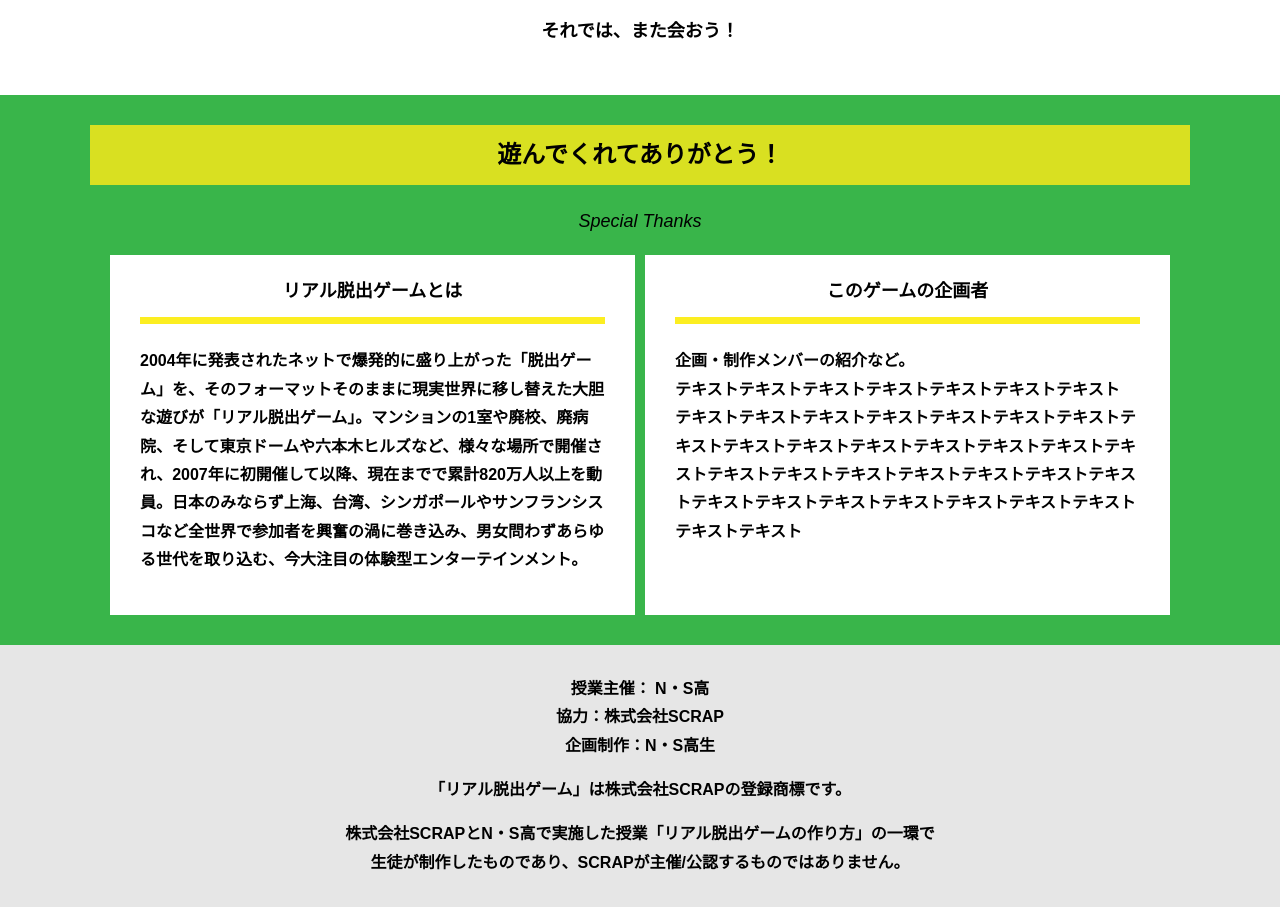
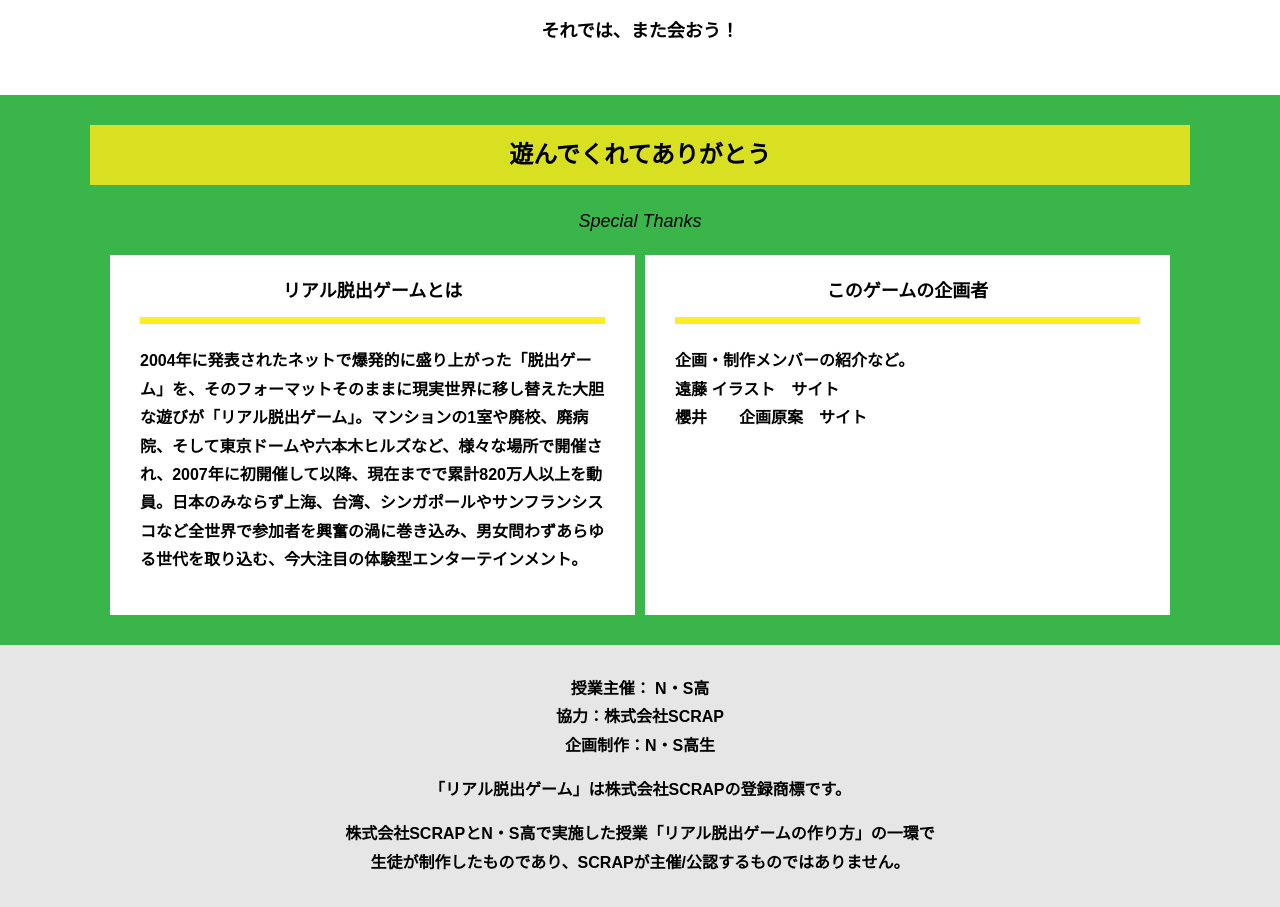
Before and after one commit to adcb123/alfa-ocha-10, a plain HTML site: page final.html in a window 1280 px wide. Shown: the part 1374-2281 px from the top of the page. Drawn offline with Linux system fonts and the light colour scheme.

Commit message:
Update final.html

```diff
--- a/final.html
+++ b/final.html
@@ -52,7 +52,7 @@ Youtube貼り付けここまで-->
     </section>
     <section class="section bg-color--keycolor">
       <div class="container">
-        <h2 class="section-title">遊んでくれてありがとう！</h2>
+        <h2 class="section-title">遊んでくれてありがとう</h2>
         <p class="font-eng text-center">Special Thanks</p>
         <div class="row">
           <div class="column">
@@ -65,8 +65,8 @@ Youtube貼り付けここまで-->
             <div class="card">
               <h3 class="card__title">このゲームの企画者</h3>
               <p class="card__content">企画・制作メンバーの紹介など。<br>
-                テキストテキストテキストテキストテキストテキストテキスト<br>
-                テキストテキストテキストテキストテキストテキストテキストテキストテキストテキストテキストテキストテキストテキストテキストテキストテキストテキストテキストテキストテキストテキストテキストテキストテキストテキストテキストテキストテキストテキストテキスト</p>
+               遠藤 イラスト　サイト　<br>
+               櫻井　　企画原案　サイト </p>
             </div>
           </div>
         </div>
```
